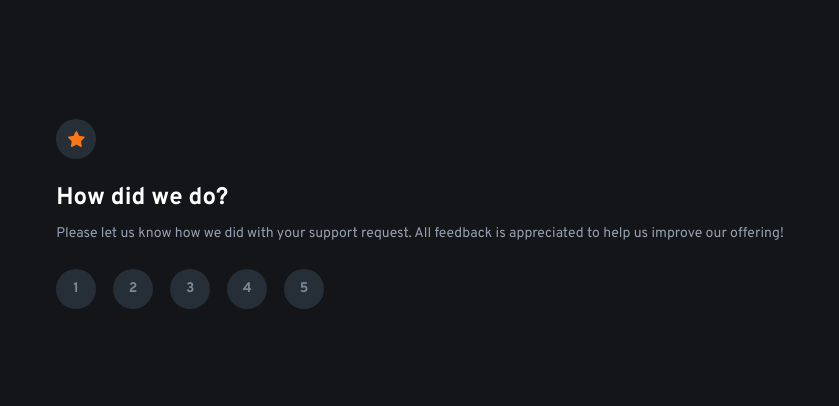
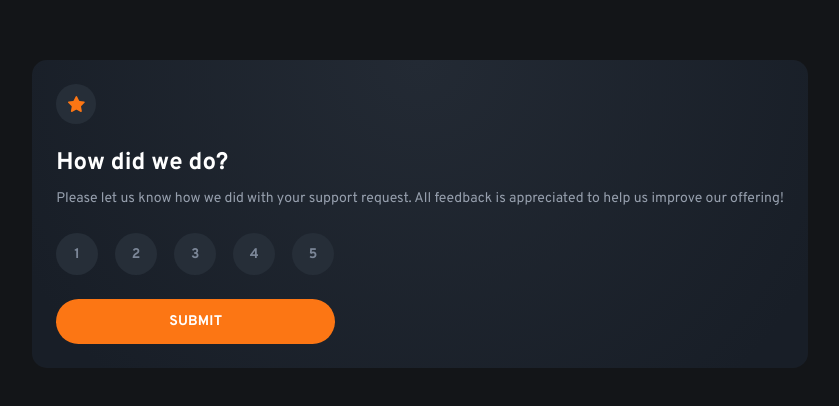
Before and after one commit to mariambuzaladze/Interactive-rating-component, a React (Vite) app: page / in a window 1280 px wide. Shown: the part 186-592 px from the top of the page, without its empty margins (220-1059 px from the left). Built offline with nearby package versions, Linux system fonts and the light colour scheme.

Commit message:
fix and update buttons

```diff
--- a/src/App.css
+++ b/src/App.css
@@ -13,4 +13,5 @@ body {
   display: flex;
   justify-content: center;
   align-items: center;
+  padding: 24px;
 }
--- a/src/components/Buttons/Buttons.jsx
+++ b/src/components/Buttons/Buttons.jsx
@@ -5,6 +5,11 @@ export default function Buttons(props) {
     backgroundImage: `url(${props.img})`,
     backgroundRepeat: "no-repeat",
     backgroundPosition: "center",
+    width: `${props.width}px`,
+    height: `${props.height}px`,
+    backgroundColor: `${props.backgroundColor}`,
+    color: `${props.textColor}`,
+    borderRadius: `${props.borderRadius}`,
   };
 
   return <button style={buttonStyle}>{props.text}</button>;
--- a/src/components/Buttons/buttons.css
+++ b/src/components/Buttons/buttons.css
@@ -1,13 +1,7 @@
 button {
-  width: 40px;
-  height: 40px;
   border: none;
-  border-radius: 50%;
-  background-color: #262e38;
-
   font-size: 14px;
   font-weight: bold;
   line-height: 1.71;
   letter-spacing: 0.18px;
-  color: #7c8798;
 }
--- a/src/components/Rating/Rating.jsx
+++ b/src/components/Rating/Rating.jsx
@@ -5,10 +5,42 @@ import Star from "/images/icon-star.svg";
 
 export default function Rating() {
   const [img, setImg] = useState(Star);
-  const [text, setText] = useState(1);
+  const [text, setText] = useState("");
+  const [height, setHeight] = useState(40);
+  const [width, setWidth] = useState(40);
+  const [backgroundColor, setBackgroundColor] = useState("#262e38");
+  const [textColor, setTextColor] = useState("#7c8798");
+  const [borderRadius, setBoderRadius] = useState("50%");
+
+  function displayButtons() {
+    const buttons = [];
+    for (let i = 1; i < 6; i++) {
+      buttons.push(
+        <Buttons
+          text={i}
+          img=""
+          height="42"
+          width="42"
+          backgroundColor={backgroundColor}
+          textColor={textColor}
+          borderRadius={borderRadius}
+        />
+      );
+    }
+    return buttons;
+  }
+
   return (
     <div className="container">
-      <Buttons text="" img={img} />
+      <Buttons
+        text={text}
+        img={img}
+        height={height}
+        width={width}
+        backgroundColor={backgroundColor}
+        textColor={textColor}
+        borderRadius={borderRadius}
+      />
 
       <div className="text">
         <h1>How did we do?</h1>
@@ -18,13 +50,16 @@ export default function Rating() {
         </p>
       </div>
 
-      <div className="button">
-        <Buttons text="1" img="" />
-        <Buttons text="2" img="" />
-        <Buttons text="3" img="" />
-        <Buttons text="4" img="" />
-        <Buttons text="5" img="" />
-      </div>
+      <div className="button">{displayButtons()}</div>
+      <Buttons
+        text="SUBMIT"
+        img=""
+        height="45"
+        width="279"
+        backgroundColor="#fc7614"
+        textColor="#fff"
+        borderRadius="22.5px"
+      />
     </div>
   );
 }
--- a/src/components/Rating/rating.css
+++ b/src/components/Rating/rating.css
@@ -3,6 +3,8 @@
   flex-direction: column;
   padding: 24px;
   gap: 24px;
+  border-radius: 15px;
+  background-image: radial-gradient(circle at 50% 0, #232a34, #181e27 90%);
 }
 
 .text {
```
